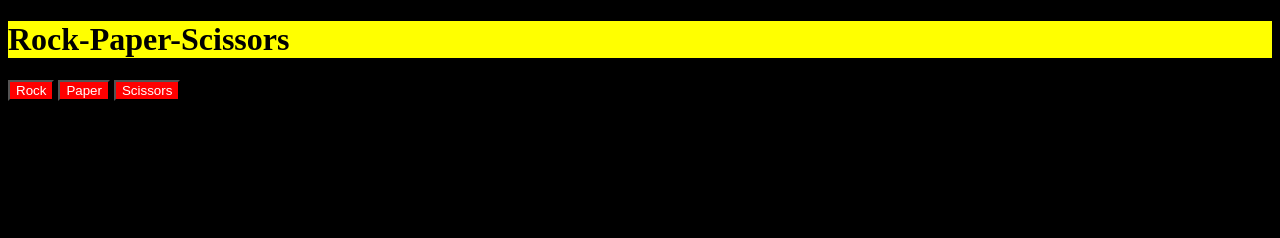
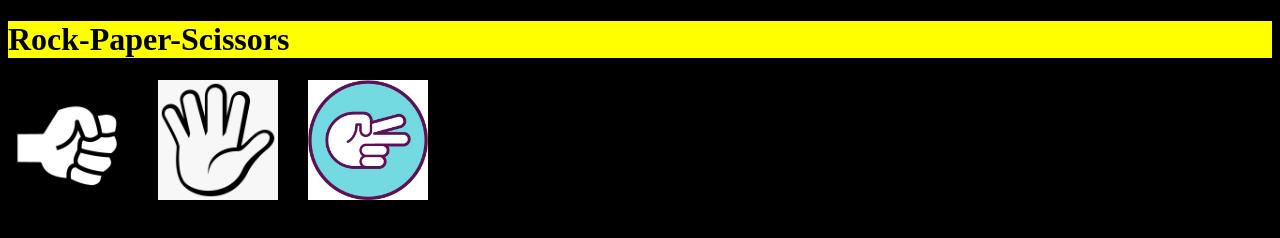
Before and after one commit to Anshu-tech21/Rock-Paper-Scissors, a plain HTML site: page index.html in a window 1280 px wide. Drawn offline with Linux system fonts and the light colour scheme.

Commit message:
Modifing the functions in js file

```diff
--- a/index.html
+++ b/index.html
@@ -3,67 +3,28 @@
     <head>
         <title>Rock-Paper-Scissors</title>
         <link rel="stylesheet" href="style.css">
+    </head>
 
-    </head>
-    <style>
-
-    </style>
     <body>
       <h1>Rock-Paper-Scissors</h1>
 
-      <button onclick="
+      <div class="choices">
+        <img src="images/rock.png"
+             class="move-img"
+             onclick="playGame('rock')"
+             alt="Rock">
 
-        pickComputerMove();
+        <img src="images/paper.jpeg"
+             class="move-img"
+             onclick="playGame('paper')"
+             alt="Paper">
 
-         let result = '';
-         if(ComputerMove==='Rock'){
-            result = 'Tie'
-         }else if(ComputerMove=='Paper'){
-            result='Loose';
-         }else if(ComputerMove=='Scissors'){
-            result='Win';
-         }
-
-        alert(`You Picked Rock . Computer Picked ${ComputerMove}. ${result}`);
-
-
-      ">Rock</button>
-      <button onclick="
-
-        pickComputerMove();
-
-         console.log(ComputerMove);
-
-         let result = '';
-         if(ComputerMove==='Rock'){
-            result = 'Win'
-         }else if(ComputerMove=='Paper'){
-            result='Tie';
-         }else if(ComputerMove=='Scissors'){
-            result='Loose';
-         }
-
-        alert(`You Picked Rock . Computer Picked ${ComputerMove}. ${result}`);
-
-
-      ">Paper</button>
-      <button onclick="
-
-         pickComputerMove();
-
-         let result = '';
-         if(ComputerMove==='Rock'){
-            result = 'Loose'
-         }else if(ComputerMove=='Paper'){
-            result='Win';
-         }else if(ComputerMove=='Scissors'){
-            result='Tie';
-         }
-
-        alert(`You Picked Rock . Computer Picked ${ComputerMove}. ${result}`);
-      ">Scissors</button>
+        <img src="images/scissors.jpg"
+             class="move-img"
+             onclick="playGame('scissors')"
+             alt="Scissors">
+      </div>
 
       <script src="script.js"></script>
-
     </body>
 </html>
--- a/script.js
+++ b/script.js
@@ -1,7 +1,49 @@
- let ComputerMove='';
+ const score = {
+  wins:0,
+  looses: 0,
+  ties: 0
+ }
+
+        function playGame(playerMove){
+          const ComputerMove= pickComputerMove();
+
+         let result = '';
+
+         if(playerMove == 'Scissors'){
+          if(ComputerMove==='Rock'){
+            result = 'Loose'
+         }else if(ComputerMove=='Paper'){
+            result='Win';
+         }else if(ComputerMove=='Scissors'){
+            result='Tie';
+         }
+
+         }else if(playerMove == 'paper'){
+
+         if(ComputerMove==='Rock'){
+            result = 'Win'
+         }else if(ComputerMove=='Paper'){
+            result='Tie';
+         }else if(ComputerMove=='Scissors'){
+            result='Loose';
+         }
+         }else if(playerMove == 'rock'){
+
+         if(ComputerMove==='Rock'){
+            result = 'Tie'
+         }else if(ComputerMove=='Paper'){
+            result='Loose';
+         }else if(ComputerMove=='Scissors'){
+            result='Win';
+         }
+         }
+
+        alert(`You Picked ${playerMove} . Computer Picked ${ComputerMove} . ${result}`);
+        }
+
         function pickComputerMove(){
              const randomNumber = Math.random();
-
+          let ComputerMove='';
          if(randomNumber >=0 && randomNumber < 1/3){
            ComputerMove='Rock';
          }else if(randomNumber >= 1/3 && randomNumber < 2/3){
@@ -9,4 +51,5 @@
          }else if(randomNumber >=2/3 && randomNumber < 1){
              ComputerMove='Scissors';
          }
+         return ComputerMove;
         }
--- a/style.css
+++ b/style.css
@@ -8,3 +8,17 @@ body{
             background-color: red;
             color: white;
         }
+.choices {
+  display: flex;
+  gap: 30px;
+  margin-top: 20px;
+}
+.move-img{
+    width: 120px;
+    height: 120px;
+    cursor: pointer;
+    transition: transform 0.2s ease;
+}
+.move-img:hover {
+  transform: scale(1.15);
+}
```
Also changed, not shown: images/paper.jpeg (added), images/rock.png (added), images/scissors.jpg (added).
